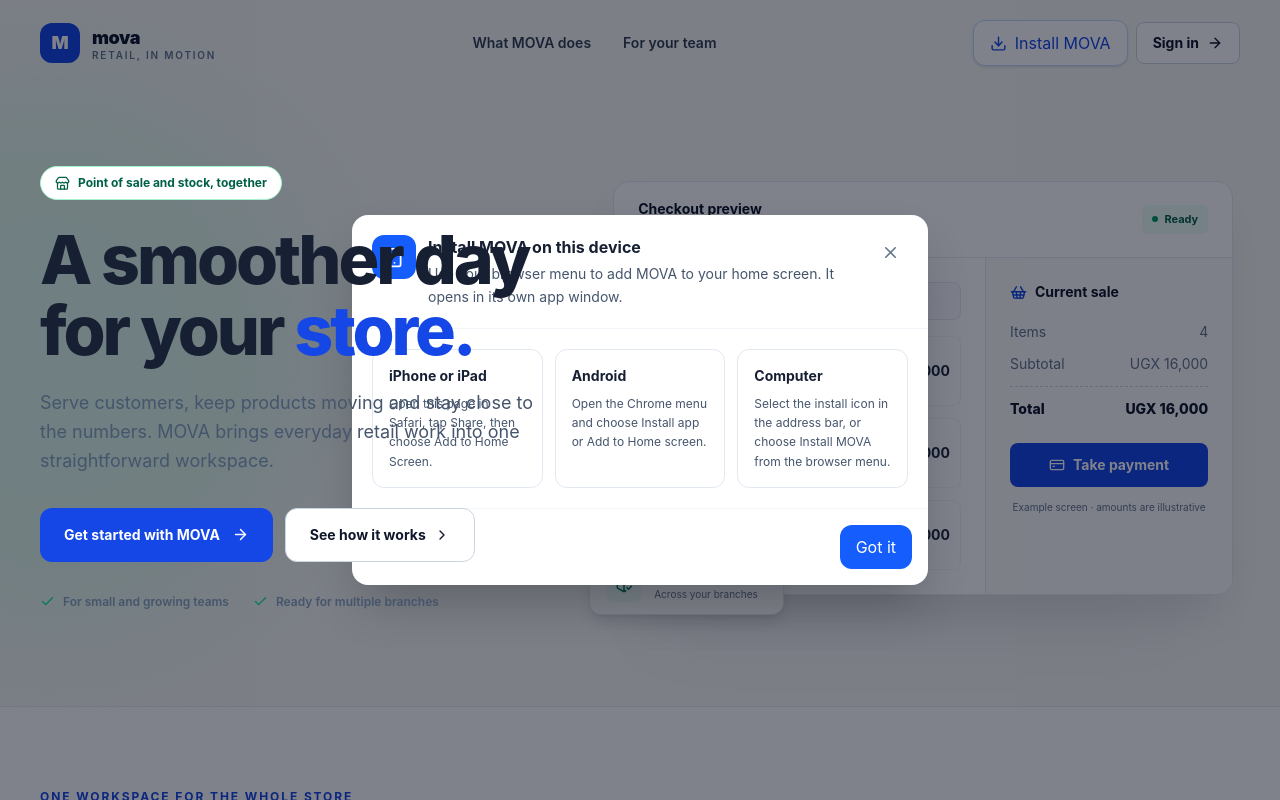
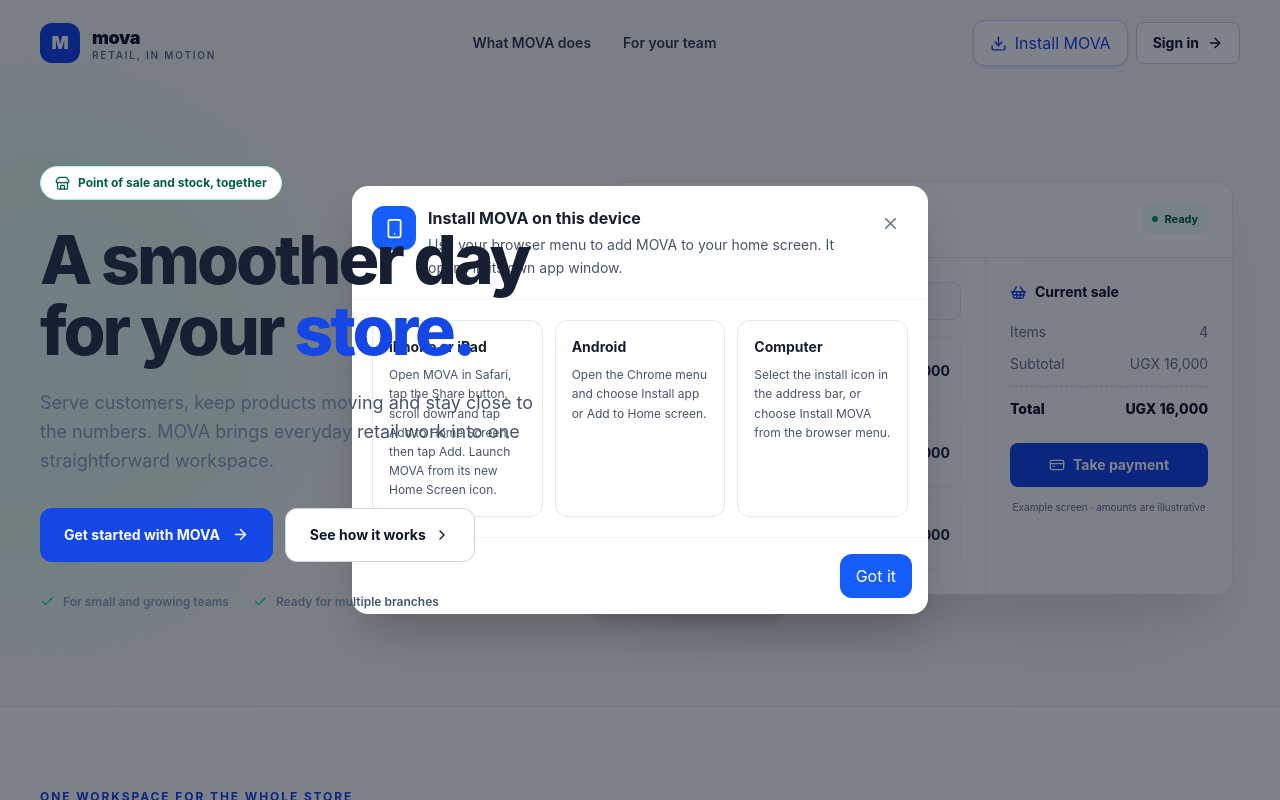
Before and after one commit to phillipstrnt/mova, a React (Vite) app in the folder client/: page / in a window 1280 px wide. Both pictures are taken after a click on the button "Install MOVA". Shown: the top 800 px of the page. Built offline with nearby package versions, Linux system fonts and the light colour scheme; no server answers.

Commit message:
Improve Apple device installation guidance

```diff
--- a/client/src/components/InstallMovaButton.jsx
+++ b/client/src/components/InstallMovaButton.jsx
@@ -1,6 +1,8 @@
 import { useEffect, useState } from "react";
 import { CheckCircle2, Download, Smartphone, X } from "lucide-react";
 import { installPWA, isPWAInstalled, subscribeToPWAInstallState } from "../pwa.js";
+
+const isAppleMobile = () => typeof navigator !== "undefined" && (/iPhone|iPad|iPod/.test(navigator.userAgent) || (navigator.platform === "MacIntel" && navigator.maxTouchPoints > 1));
 
 export default function InstallMovaButton({ className = "" }) {
   const [installed, setInstalled] = useState(() => isPWAInstalled());
@@ -38,17 +40,17 @@
       {installed ? (
         <span className={`inline-flex items-center justify-center gap-2 rounded-xl bg-emerald-50 px-4 py-2.5 text-sm font-bold text-emerald-700 ${className}`}><CheckCircle2 size={17} /> MOVA installed</span>
       ) : (
-        <button type="button" onClick={handleInstall} disabled={installing} className={`inline-flex items-center justify-center gap-2 rounded-xl border border-blue-200 bg-white px-4 py-2.5 text-sm font-bold text-blue-700 shadow-sm transition hover:border-blue-300 hover:bg-blue-50 disabled:opacity-60 ${className}`}><Download size={17} /> {installing ? "Opening install…" : "Install MOVA"}</button>
+        <button type="button" onClick={handleInstall} disabled={installing} className={`inline-flex items-center justify-center gap-2 rounded-xl border border-blue-200 bg-white px-4 py-2.5 text-sm font-bold text-blue-700 shadow-sm transition hover:border-blue-300 hover:bg-blue-50 disabled:opacity-60 ${className}`}><Download size={17} /> {installing ? "Opening install…" : isAppleMobile() ? "Add MOVA to Home Screen" : "Install MOVA"}</button>
       )}
       {showHelp && (
         <div className="fixed inset-0 z-[100] flex items-end justify-center bg-slate-950/50 p-3 sm:items-center sm:p-5" role="presentation" onMouseDown={(event) => { if (event.target === event.currentTarget) setShowHelp(false); }}>
           <section role="dialog" aria-modal="true" aria-labelledby="install-mova-title" className="max-h-[min(85dvh,42rem)] w-full max-w-xl overflow-y-auto rounded-2xl bg-white shadow-2xl">
             <div className="flex items-start justify-between gap-4 border-b border-slate-100 p-5">
-              <div className="flex items-start gap-3"><span className="flex h-11 w-11 shrink-0 items-center justify-center rounded-xl bg-blue-600 text-white"><Smartphone size={21} /></span><div><h2 id="install-mova-title" className="font-bold text-slate-900">Install MOVA on this device</h2><p className="mt-1 text-sm leading-6 text-slate-600">Use your browser menu to add MOVA to your home screen. It opens in its own app window.</p></div></div>
+              <div className="flex items-start gap-3"><span className="flex h-11 w-11 shrink-0 items-center justify-center rounded-xl bg-blue-600 text-white"><Smartphone size={21} /></span><div><h2 id="install-mova-title" className="font-bold text-slate-900">{isAppleMobile() ? "Add MOVA to your Home Screen" : "Install MOVA on this device"}</h2><p className="mt-1 text-sm leading-6 text-slate-600">{isAppleMobile() ? "Apple devices install web apps from Safari’s Share menu." : "Use your browser menu to add MOVA to your home screen. It opens in its own app window."}</p></div></div>
               <button type="button" onClick={() => setShowHelp(false)} className="rounded-lg p-2 text-slate-500 hover:bg-slate-100" aria-label="Close install instructions"><X size={19} /></button>
             </div>
             <div className="grid gap-3 p-5 sm:grid-cols-3">
-              <div className="rounded-xl border border-slate-200 p-4"><h3 className="text-sm font-bold">iPhone or iPad</h3><p className="mt-2 text-xs leading-5 text-slate-600">Open this page in Safari, tap Share, then choose Add to Home Screen.</p></div>
+              <div className="rounded-xl border border-slate-200 p-4"><h3 className="text-sm font-bold">iPhone or iPad</h3><p className="mt-2 text-xs leading-5 text-slate-600">Open MOVA in Safari, tap the Share button, scroll down and tap Add to Home Screen, then tap Add. Launch MOVA from its new Home Screen icon.</p></div>
               <div className="rounded-xl border border-slate-200 p-4"><h3 className="text-sm font-bold">Android</h3><p className="mt-2 text-xs leading-5 text-slate-600">Open the Chrome menu and choose Install app or Add to Home screen.</p></div>
               <div className="rounded-xl border border-slate-200 p-4"><h3 className="text-sm font-bold">Computer</h3><p className="mt-2 text-xs leading-5 text-slate-600">Select the install icon in the address bar, or choose Install MOVA from the browser menu.</p></div>
             </div>
```
